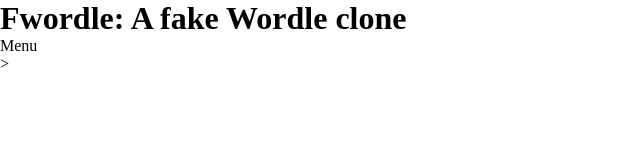
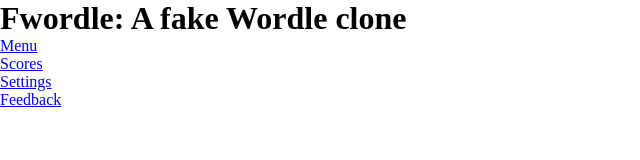
Before and after one commit to Uchotski/fake-wordle, a plain HTML site: page index.html in a window 1280 px wide. Shown: the whole page, without its empty margins (0-640 px from the left). Drawn offline with Linux system fonts and the light colour scheme.

Commit message:
Added basic menu items and blank hyperlinks

```diff
--- a/index.html
+++ b/index.html
@@ -13,14 +13,17 @@
         </header>
         <nav>
             <ul>
-                <li>Menu</li>
+                <li><a href="#">Menu</a></li>
+                <li><a href="#">Scores</li>
+                <li><a href="#">Settings</a></li>
+                <li><a href="#">Feedback</a></li>
             </ul>
         </nav>
 
         <article>
             <!-- Game grid to go here -->
             <section id="game-grid">
-            </section>>
+            </section>
 
             <!-- Keyboard area to go here -->
             <section id="keyboard">
```
